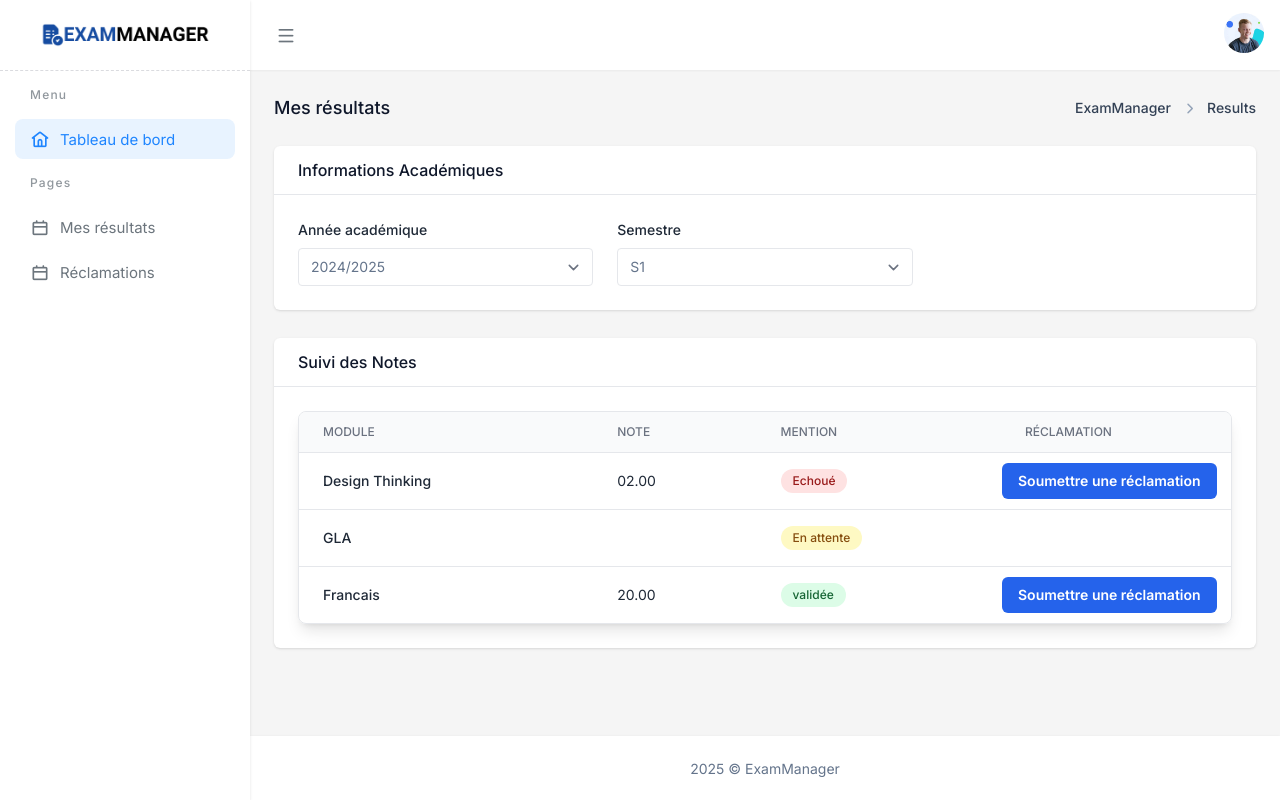
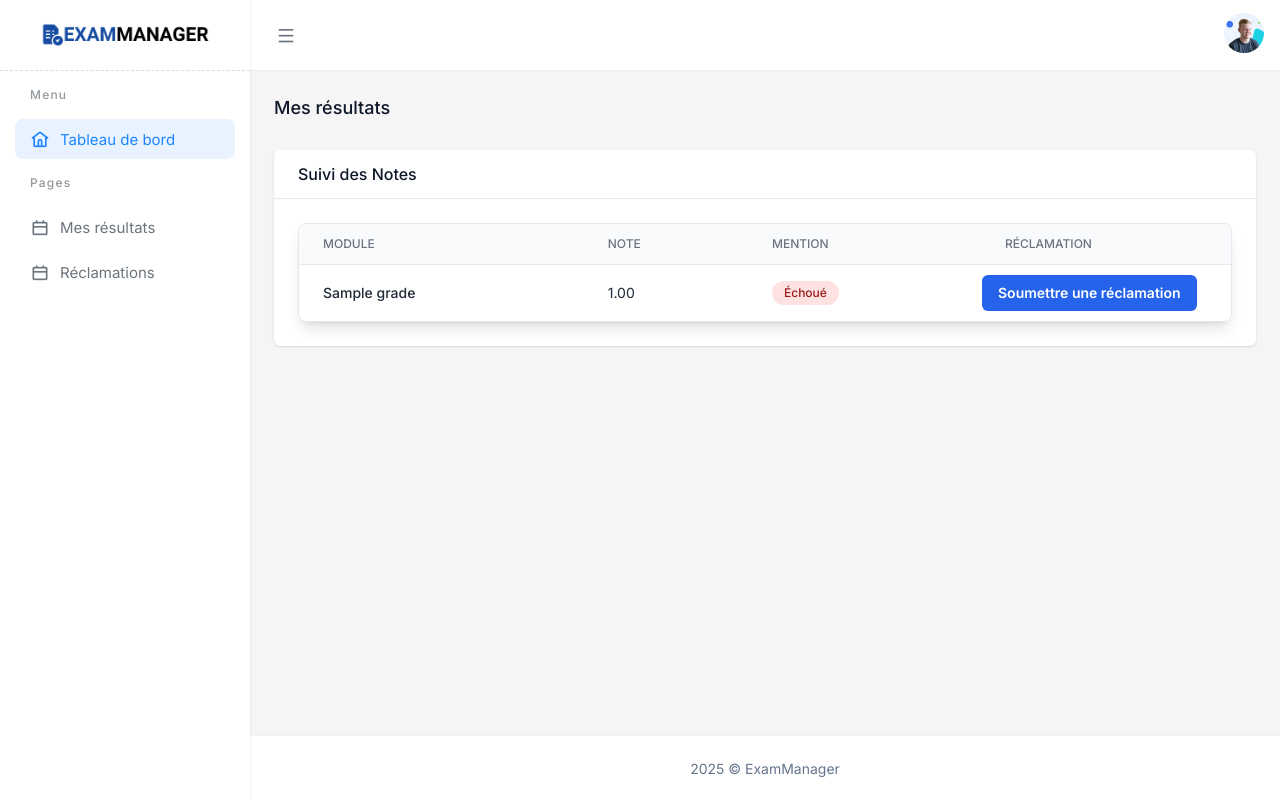
Before and after one commit to ouchgoutmohamed/App_Gestion_Des_examens, a CodeIgniter 4 app: the page made by app/Views/student/results.php in a window 1280 px wide. Run offline with PHP 8.4 and a stand-in for CodeIgniter, Linux system fonts and the light colour scheme; the template is opened without the code that fills it: most values are stand-ins (such as "Sample title", 1, 10 or a date in 2020); some libraries are stand-ins or nearby versions; some web fonts are replaced.

Commit message:
Display grades to student

```diff
--- a/app/Models/StudentCourseModel.php
+++ b/app/Models/StudentCourseModel.php
@@ -50,9 +50,10 @@ class StudentCourseModel extends Model
     public function get_grades($student_id)
     {
         return $this->select('courses.id as course_id, courses.title, students_courses.grade')
-            ->where("student_id", $student_id)
-            ->join('courses', 'courses.id = students_courses.student_id')
+            ->where("students_courses.student_id", $student_id)
+            ->join('courses', 'courses.id = students_courses.course_id')
             ->get()
             ->getResultArray();
     }
+
 }
--- a/app/Views/student/results.php
+++ b/app/Views/student/results.php
@@ -37,51 +37,8 @@
                 <!-- Page Title Start -->
                 <div class="flex justify-between items-center mb-6">
                     <h4 class="text-slate-900 dark:text-slate-200 text-lg font-medium">Mes résultats</h4>
-
-                    <div class="md:flex hidden items-center gap-2.5 text-sm font-semibold">
-                        <div class="flex items-center gap-2">
-                            <a href="/student_dashboard" class="text-sm font-medium text-slate-700 dark:text-slate-400">ExamManager</a>
-                        </div>
-
-                        <div class="flex items-center gap-2">
-                            <i class="mgc_right_line text-lg flex-shrink-0 text-slate-400 rtl:rotate-180"></i>
-                            <a href="/results" class="text-sm font-medium text-slate-700 dark:text-slate-400" aria-current="page">Results</a>
-                        </div>
-                    </div>
                 </div>
                 <!-- Page Title End -->
-
-                <div class="flex flex-col gap-6 mb-4">
-                    <div class="card">
-                        <div class="card-header">
-                            <div class="flex justify-between items-center">
-                                <h4 class="card-title">Informations Académiques</h4>
-                            </div>
-                        </div>
-                        <div class="p-6">
-                            <div class="grid lg:grid-cols-3 gap-6">
-                                <div>
-                                    <label for="example-select" class="text-gray-800 text-sm font-medium inline-block mb-2">Année académique</label>
-                                    <select class="form-select" id="example-select">
-                                        <option>2024/2025</option>
-                                        <option>2023/2024</option>
-                                        <option>2022/2023</option>
-                                    </select>
-                                </div>
-                                <div>
-                                    <label for="example-select" class="text-gray-800 text-sm font-medium inline-block mb-2">Semestre</label>
-                                    <select class="form-select" id="example-select">
-                                        <option>S1</option>
-                                        <option>S2</option>
-                                        <option>S3</option>
-                                        <option>S4</option>
-                                    </select>
-                                </div>
-                            </div>
-
-                        </div>
-                    </div> <!-- end card -->
-                </div>
 
                 <div class="flex flex-col gap-6 mt-7">
                     <div class="card">
@@ -98,61 +55,51 @@
                                             <th scope="col" class="px-6 py-3 text-left text-xs font-medium text-gray-500 uppercase dark:text-gray-400">Module</th>
                                             <th scope="col" class="px-6 py-3 text-left text-xs font-medium text-gray-500 uppercase dark:text-gray-400">Note</th>
                                             <th scope="col" class="px-6 py-3 text-left text-xs font-medium text-gray-500 uppercase dark:text-gray-400">Mention</th>
-                                                <th style="width:230px;" scope="col" class="px-6 py-3 text-left text-xs font-medium text-gray-500 uppercase dark:text-gray-400">Réclamation</th>
+                                            <th style="width:250px;" scope="col" class="px-6 py-3 text-left text-xs font-medium text-gray-500 uppercase dark:text-gray-400">Réclamation</th>
                                         </tr>
                                     </thead>
                                     <tbody class="divide-y divide-gray-200 dark:divide-gray-700">
+                                        <?php foreach ($grades as $grade): ?>
                                             <tr>
-                                                <td class="px-6 py-4 whitespace-nowrap text-sm font-medium text-gray-800 dark:text-gray-200">Design Thinking</td>
-                                                <td class="px-6 py-4 whitespace-nowrap text-sm text-gray-800 dark:text-gray-200">02.00</td>
+                                                <td class="px-6 py-4 whitespace-nowrap text-sm font-medium text-gray-800 dark:text-gray-200">
+                                                    <?= esc($grade['title']); ?>
+                                                </td>
+                                                <td class="px-6 py-4 whitespace-nowrap text-sm text-gray-800 dark:text-gray-200">
+                                                    <?= !empty($grade['grade']) ? number_format($grade['grade'], 2) : ''; ?>
+                                                </td>
                                                 <td class="px-6 py-4 text-sm text-gray-800 dark:text-gray-200">
+                                                    <?php if (empty($grade['grade'])): ?>
+                                                        <span class="inline-flex items-center px-3 py-1 text-xs font-medium rounded-full bg-yellow-100 text-yellow-800 dark:bg-yellow-900 dark:text-yellow-300">
+                                                            En attente
+                                                        </span>
+                                                    <?php elseif ($grade['grade'] < 10): ?>
                                                         <span class="inline-flex items-center px-3 py-1 text-xs font-medium rounded-full bg-red-100 text-red-800 dark:bg-red-900 dark:text-red-300">
-                                                        Echoué
+                                                            Échoué
                                                         </span>
+                                                    <?php else: ?>
+                                                        <span class="inline-flex items-center px-3 py-1 text-xs font-medium rounded-full bg-green-100 text-green-800 dark:bg-green-900 dark:text-green-300">
+                                                            Validée
+                                                        </span>
+                                                    <?php endif; ?>
                                                 </td>
                                                 <td>
-                                                    <a href="/submit_reclamation">
-                                                        <button type="submit" class="px-4 py-2 bg-blue-600 text-white text-sm font-semibold rounded-md hover:bg-blue-700 focus:ring-2 focus:ring-blue-500">
+                                                    <?php if (!empty($grade['grade']) && $grade['grade'] < 10): ?>
+                                                        <a href="/submit_reclamation?course_id=<?= esc($grade['course_id']); ?>">
+                                                            <button type="button" class="px-4 py-2 bg-blue-600 text-white text-sm font-semibold rounded-md hover:bg-blue-700 focus:ring-2 focus:ring-blue-500">
                                                                 Soumettre une réclamation
                                                             </button>
                                                         </a>
+                                                    <?php else: ?>
+                                                        <h4 class="text-md">Reclamation non disponible</h4>
+                                                    <?php endif; ?>
                                                 </td>
                                             </tr>
-
-                                            <tr>
-                                                <!-- Disable the button "Soumettre une réclamation" when grade is 'En attente' -->
-                                                <!-- Disable the button "Soumettre une réclamation" when grade is 'En attente' -->
-                                                <td class="px-6 py-4 whitespace-nowrap text-sm font-medium text-gray-800 dark:text-gray-200">GLA</td>
-                                                <td class="px-6 py-4 whitespace-nowrap text-sm text-gray-800 dark:text-gray-200"></td>
-                                                <td class="px-6 py-4 text-sm text-gray-800 dark:text-gray-200">
-                                                    <span class="inline-flex items-center px-3 py-1 text-xs font-medium rounded-full bg-yellow-100 text-yellow-800 dark:bg-yellow-900 dark:text-yellow-300">
-                                                        En attente
-                                                    </span>
-                                                </td>
-                                            </tr>
-
-                                            <tr>
-                                                <td class="px-6 py-4 whitespace-nowrap text-sm font-medium text-gray-800 dark:text-gray-200">Francais</td>
-                                                <td class="px-6 py-4 whitespace-nowrap text-sm text-gray-800 dark:text-gray-200">20.00</td>
-                                                <td class="px-6 py-4 text-sm text-gray-800 dark:text-gray-200">
-                                                    <span class="inline-flex items-center px-3 py-1 text-xs font-medium rounded-full bg-green-100 text-green-800 dark:bg-green-900 dark:text-green-300">
-                                                        validée
-                                                    </span>
-                                                </td>
-                                                <td>
-                                                    <a href="/submit_reclamation">
-                                                        <button type="submit" class="px-4 py-2 bg-blue-600 text-white text-sm font-semibold rounded-md hover:bg-blue-700 focus:ring-2 focus:ring-blue-500">
-                                                            Soumettre une réclamation
-                                                        </button>
-                                                    </a>
-                                                </td>
-                                            </tr>
+                                        <?php endforeach; ?>
                                     </tbody>
                                 </table>
                             </div>
                         </div>
                     </div> <!-- end card -->
-
                 </div>
             </main>
 
@@ -163,7 +110,6 @@
 
     </div>
 
-
     <!-- Plugin Js -->
     <script src="assets/libs/simplebar/simplebar.min.js"></script>
     <script src="assets/libs/feather-icons/feather.min.js"></script>
@@ -172,12 +118,6 @@
     <!-- App Js -->
     <script src="assets/js/app.js"></script>
 
-    <!-- Apexcharts js -->
-    <script src="assets/libs/apexcharts/apexcharts.min.js"></script>
-
-    <!-- Dashboard Project Page js -->
-    <script src="assets/js/pages/dashboard.js"></script>
-
 </body>
 
 </html>
```
Also changed, not shown: app/Views/professor/grades_management.php (+0 -33 lines). Lines whose indentation alone changed are shown as unchanged.
